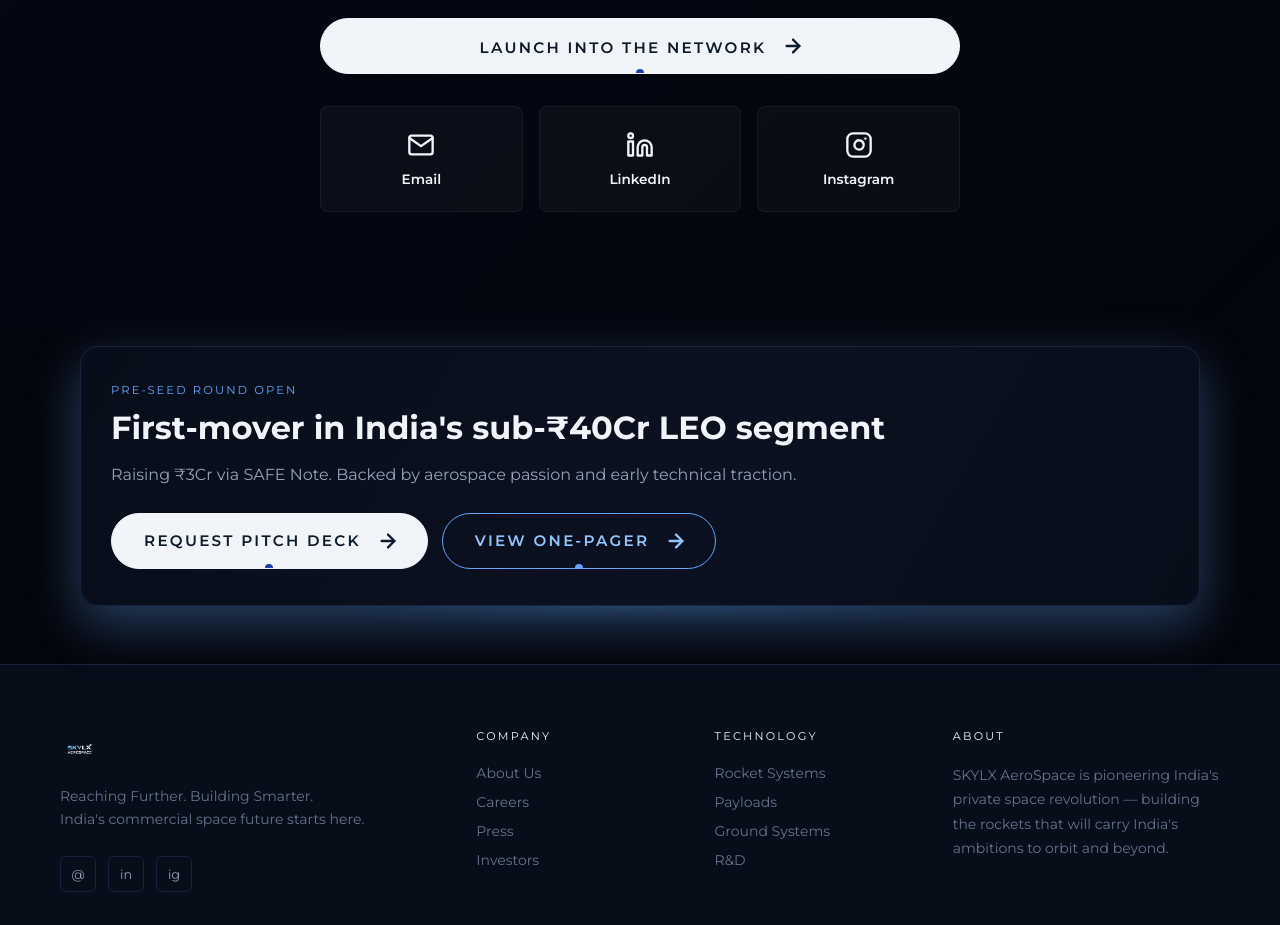
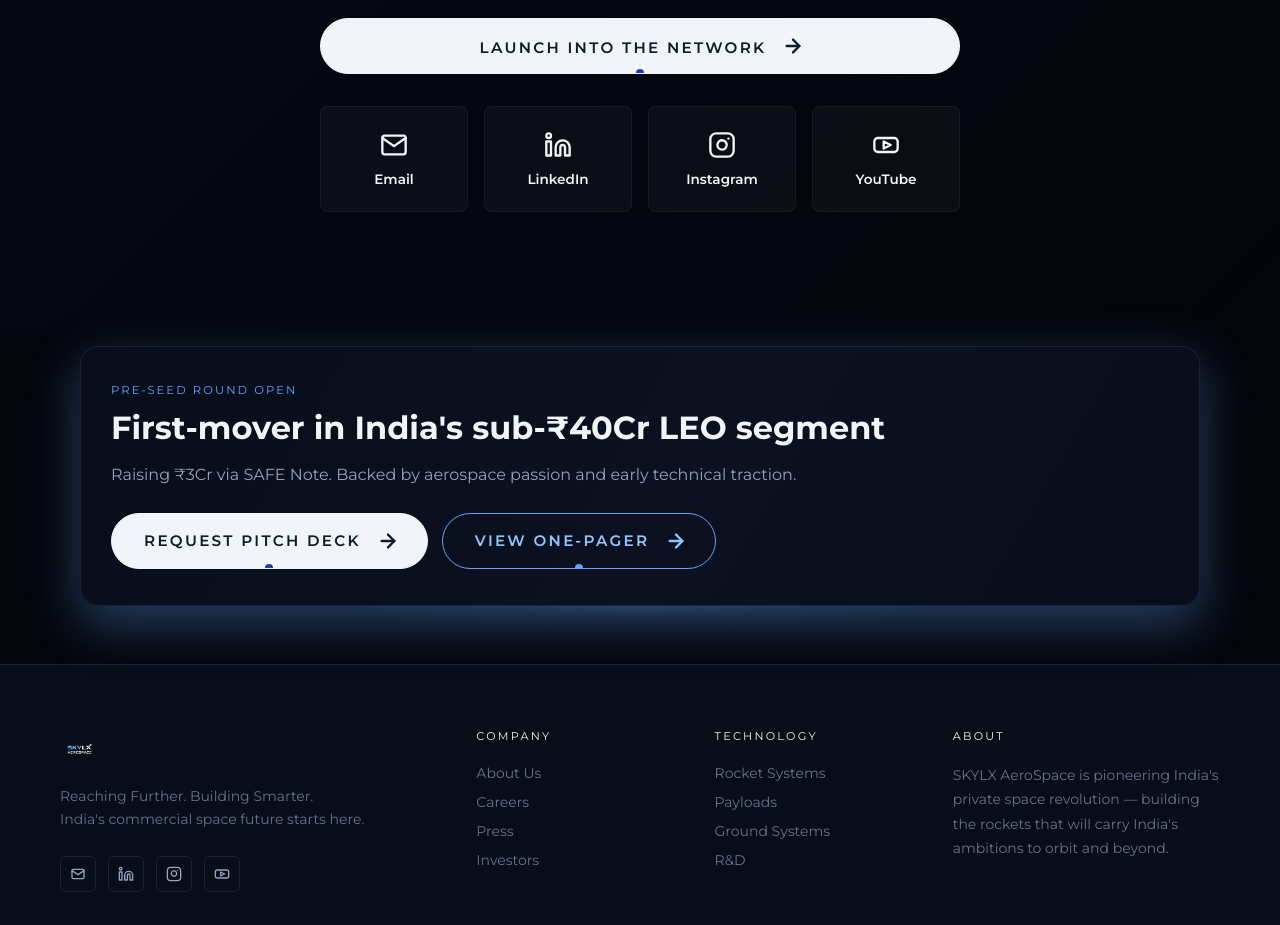
Before and after one commit to Aadii02/skylakeswebsitemain, a React (Vite) app in the folder skylakes-react/: page / in a window 1280 px wide. Shown: the part 7047-7972 px from the top of the page. Built offline with nearby package versions, Linux system fonts and the light colour scheme; a web font is replaced by a local one.

Commit message:
fixed the social tiles

```diff
--- a/skylakes-react/src/components/Contact.jsx
+++ b/skylakes-react/src/components/Contact.jsx
@@ -148,7 +148,7 @@
               <p style={{ color: '#fca5a5', marginTop: '12px', fontSize: '0.9rem' }}>{status.error}</p>
             ) : null}
 
-            <div className="social-squares" style={{ display: 'grid', gridTemplateColumns: 'repeat(3, 1fr)', gap: '16px', marginTop: '32px' }}>
+            <div className="social-squares" style={{ display: 'grid', gridTemplateColumns: 'repeat(auto-fit, minmax(140px, 1fr))', gap: '16px', marginTop: '32px' }}>
               <a href="mailto:Contact@skylakes.space" target="_blank" rel="noopener noreferrer" style={{ display: 'flex', flexDirection: 'column', alignItems: 'center', justifyContent: 'center', gap: '12px', padding: '24px 12px', background: 'rgba(255,255,255,0.03)', border: '1px solid rgba(255,255,255,0.05)', borderRadius: '8px', color: 'var(--white)', textDecoration: 'none', transition: 'all 0.3s ease' }} onMouseOver={(e) => { e.currentTarget.style.background = 'rgba(96,165,250,0.1)'; e.currentTarget.style.borderColor = 'var(--accent)'; e.currentTarget.style.transform = 'translateY(-4px)'; e.currentTarget.style.color = 'var(--accent)'; }} onMouseOut={(e) => { e.currentTarget.style.background = 'rgba(255,255,255,0.03)'; e.currentTarget.style.borderColor = 'rgba(255,255,255,0.05)'; e.currentTarget.style.transform = 'translateY(0)'; e.currentTarget.style.color = 'var(--white)'; }}>
                 <svg width="28" height="28" viewBox="0 0 24 24" fill="none" stroke="currentColor" strokeWidth="2" strokeLinecap="round" strokeLinejoin="round"><path d="M4 4h16c1.1 0 2 .9 2 2v12c0 1.1-.9 2-2 2H4c-1.1 0-2-.9-2-2V6c0-1.1.9-2 2-2z"></path><polyline points="22,6 12,13 2,6"></polyline></svg>
                 <span style={{ fontSize: '0.85rem', fontWeight: '600' }}>Email</span>
@@ -161,6 +161,10 @@
                 <svg width="28" height="28" viewBox="0 0 24 24" fill="none" stroke="currentColor" strokeWidth="2" strokeLinecap="round" strokeLinejoin="round"><rect x="2" y="2" width="20" height="20" rx="5" ry="5"></rect><path d="M16 11.37A4 4 0 1 1 12.63 8 4 4 0 0 1 16 11.37z"></path><line x1="17.5" y1="6.5" x2="17.51" y2="6.5"></line></svg>
                 <span style={{ fontSize: '0.85rem', fontWeight: '600' }}>Instagram</span>
               </a>
+              <a href="http://www.youtube.com/@skylakes.space02" target="_blank" rel="noopener noreferrer" style={{ display: 'flex', flexDirection: 'column', alignItems: 'center', justifyContent: 'center', gap: '12px', padding: '24px 12px', background: 'rgba(255,255,255,0.03)', border: '1px solid rgba(255,255,255,0.05)', borderRadius: '8px', color: 'var(--white)', textDecoration: 'none', transition: 'all 0.3s ease' }} onMouseOver={(e) => { e.currentTarget.style.background = 'rgba(96,165,250,0.1)'; e.currentTarget.style.borderColor = 'var(--accent)'; e.currentTarget.style.transform = 'translateY(-4px)'; e.currentTarget.style.color = 'var(--accent)'; }} onMouseOut={(e) => { e.currentTarget.style.background = 'rgba(255,255,255,0.03)'; e.currentTarget.style.borderColor = 'rgba(255,255,255,0.05)'; e.currentTarget.style.transform = 'translateY(0)'; e.currentTarget.style.color = 'var(--white)'; }}>
+                <svg width="28" height="28" viewBox="0 0 24 24" fill="none" stroke="currentColor" strokeWidth="2" strokeLinecap="round" strokeLinejoin="round"><rect x="2" y="6" width="20" height="12" rx="3" ry="3"></rect><polygon points="10 9 16 12 10 15"></polygon></svg>
+                <span style={{ fontSize: '0.85rem', fontWeight: '600' }}>YouTube</span>
+              </a>
             </div>
 
           </div>
--- a/skylakes-react/src/components/Footer.jsx
+++ b/skylakes-react/src/components/Footer.jsx
@@ -12,9 +12,32 @@
       </div>
       <p className="footer-tagline">Reaching Further. Building Smarter.<br/>India's commercial space future starts here.</p>
       <div className="footer-social">
-        <a href="mailto:contact@skylakes.space" className="social-btn" aria-label="Email SKYLX">@</a>
-        <a href="https://www.linkedin.com/company/skylakes-aerospace/" target="_blank" rel="noopener noreferrer" className="social-btn" aria-label="SKYLX on LinkedIn">in</a>
-        <a href="https://www.instagram.com/skylx.space/" target="_blank" rel="noopener noreferrer" className="social-btn" aria-label="SKYLX on Instagram">ig</a>
+        <a href="mailto:contact@skylakes.space" className="social-btn" aria-label="Email SKYLX">
+          <svg width="16" height="16" viewBox="0 0 24 24" fill="none" stroke="currentColor" strokeWidth="2" strokeLinecap="round" strokeLinejoin="round" aria-hidden="true">
+            <rect x="3" y="5" width="18" height="14" rx="2"></rect>
+            <polyline points="3,7 12,13 21,7"></polyline>
+          </svg>
+        </a>
+        <a href="https://www.linkedin.com/company/skylakes-aerospace/" target="_blank" rel="noopener noreferrer" className="social-btn" aria-label="SKYLX on LinkedIn">
+          <svg width="16" height="16" viewBox="0 0 24 24" fill="none" stroke="currentColor" strokeWidth="2" strokeLinecap="round" strokeLinejoin="round" aria-hidden="true">
+            <path d="M16 8a6 6 0 0 1 6 6v7h-4v-7a2 2 0 0 0-2-2 2 2 0 0 0-2 2v7h-4v-7a6 6 0 0 1 6-6z"></path>
+            <rect x="2" y="9" width="4" height="12"></rect>
+            <circle cx="4" cy="4" r="2"></circle>
+          </svg>
+        </a>
+        <a href="https://www.instagram.com/skylx.space/" target="_blank" rel="noopener noreferrer" className="social-btn" aria-label="SKYLX on Instagram">
+          <svg width="16" height="16" viewBox="0 0 24 24" fill="none" stroke="currentColor" strokeWidth="2" strokeLinecap="round" strokeLinejoin="round" aria-hidden="true">
+            <rect x="2" y="2" width="20" height="20" rx="5" ry="5"></rect>
+            <path d="M16 11.37a4 4 0 1 1-1.17-2.83A4 4 0 0 1 16 11.37z"></path>
+            <line x1="17.5" y1="6.5" x2="17.51" y2="6.5"></line>
+          </svg>
+        </a>
+        <a href="http://www.youtube.com/@skylakes.space02" target="_blank" rel="noopener noreferrer" className="social-btn" aria-label="SKYLX on YouTube">
+          <svg width="16" height="16" viewBox="0 0 24 24" fill="none" stroke="currentColor" strokeWidth="2" strokeLinecap="round" strokeLinejoin="round" aria-hidden="true">
+            <rect x="2" y="6" width="20" height="12" rx="3" ry="3"></rect>
+            <polygon points="10,9 16,12 10,15"></polygon>
+          </svg>
+        </a>
       </div>
     </div>
     <div>
```
Also changed, not shown: 2 other files (tests, documents, lock files or other folders).
